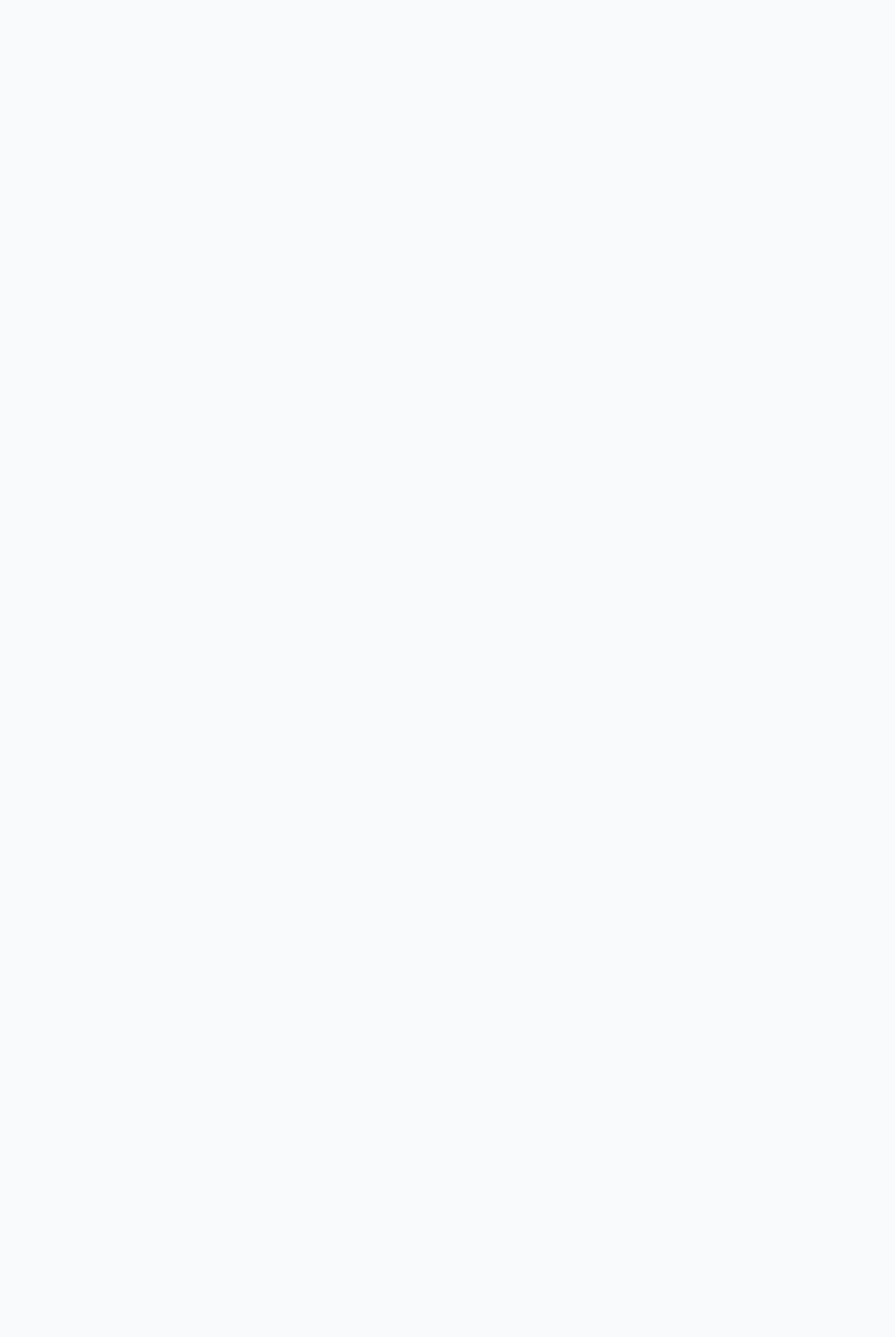
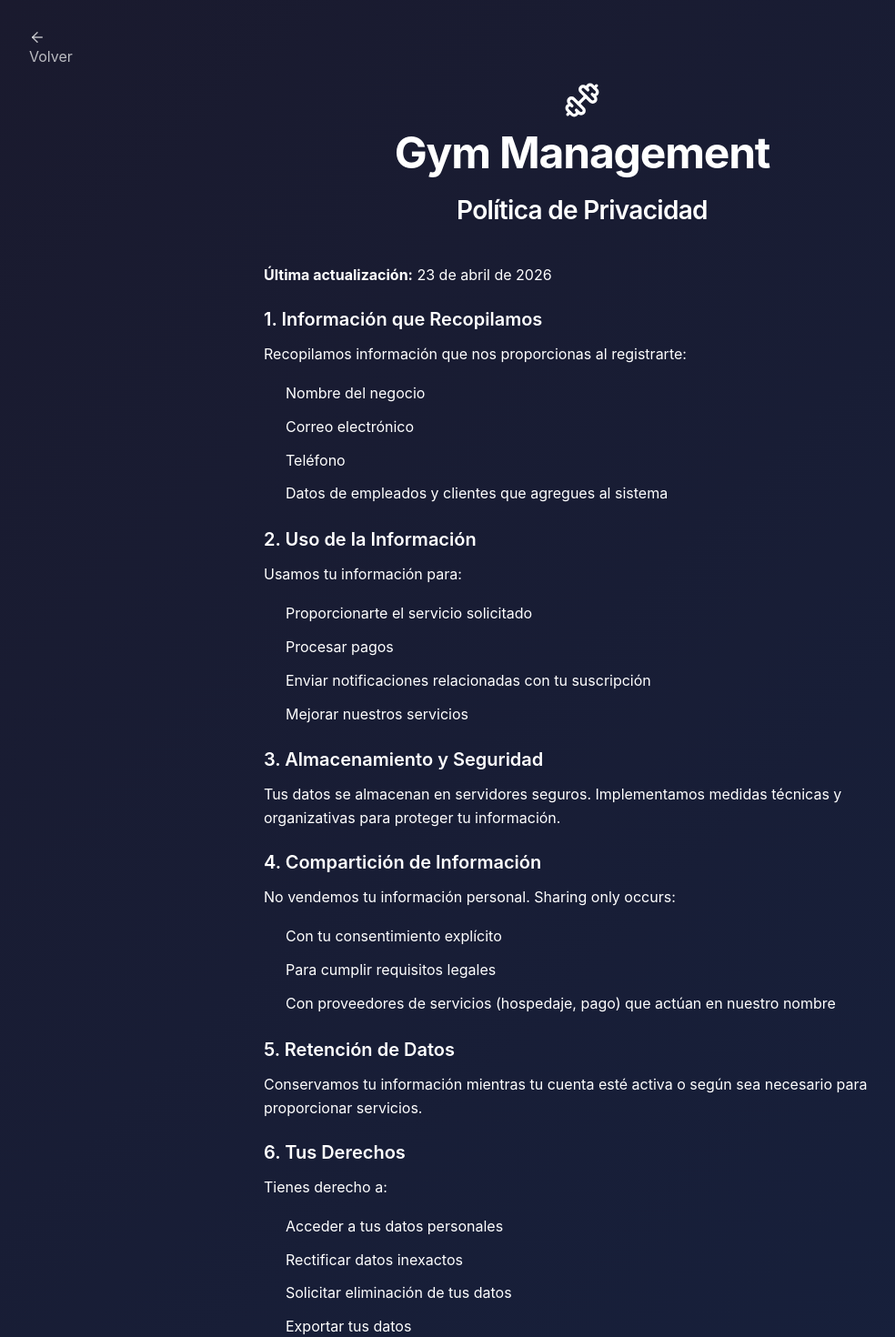
Before and after one commit to Dennis-9430/gym-management, a React (Vite) app: page /privacy in a window 1280 px wide. Before the commit this address had no page. Shown: the top 1470 px of the page at 91% size, without its empty margins (0-984 px from the left). Before the commit the page ends 800 px from the top, so only its background shows below. Built offline with nearby package versions, Linux system fonts and the light colour scheme.

Commit message:
feat(frontend): Agregar páginas legales

```diff
--- /dev/null
+++ b/src/pages/Privacy.tsx
@@ -0,0 +1,78 @@
+/* Página de Política de Privacidad */
+import { Link } from "react-router-dom";
+import { Dumbbell, ArrowLeft } from "lucide-react";
+import "../styles/register.css";
+
+const Privacy = () => {
+  return (
+    <div className="register-form">
+      <Link to="/register" className="register-form__back">
+        <ArrowLeft size={18} /> Volver
+      </Link>
+
+      <div className="register-form__header">
+        <div className="register-landing__brand" style={{ marginBottom: "1rem" }}>
+          <Dumbbell size={40} />
+          <h1>Gym Management</h1>
+        </div>
+        <h2>Política de Privacidad</h2>
+      </div>
+
+      <div className="legal-content">
+        <p><strong>Última actualización:</strong> 23 de abril de 2026</p>
+
+        <h3>1. Información que Recopilamos</h3>
+        <p>Recopilamos información que nos proporcionas al registrarte:</p>
+        <ul>
+          <li>Nombre del negocio</li>
+          <li>Correo electrónico</li>
+          <li>Teléfono</li>
+          <li>Datos de empleados y clientes que agregues al sistema</li>
+        </ul>
+
+        <h3>2. Uso de la Información</h3>
+        <p>Usamos tu información para:</p>
+        <ul>
+          <li>Proporcionarte el servicio solicitado</li>
+          <li>Procesar pagos</li>
+          <li>Enviar notificaciones relacionadas con tu suscripción</li>
+          <li>Mejorar nuestros servicios</li>
+        </ul>
+
+        <h3>3. Almacenamiento y Seguridad</h3>
+        <p>Tus datos se almacenan en servidores seguros. Implementamos medidas técnicas y organizativas para proteger tu información.</p>
+
+        <h3>4. Compartición de Información</h3>
+        <p>No vendemos tu información personal. Sharing only occurs:</p>
+        <ul>
+          <li>Con tu consentimiento explícito</li>
+          <li>Para cumplir requisitos legales</li>
+          <li>Con proveedores de servicios (hospedaje, pago) que actúan en nuestro nombre</li>
+        </ul>
+
+        <h3>5. Retención de Datos</h3>
+        <p>Conservamos tu información mientras tu cuenta esté activa o según sea necesario para proporcionar servicios.</p>
+
+        <h3>6. Tus Derechos</h3>
+        <p>Tienes derecho a:</p>
+        <ul>
+          <li>Acceder a tus datos personales</li>
+          <li>Rectificar datos inexactos</li>
+          <li>Solicitar eliminación de tus datos</li>
+          <li>Exportar tus datos</li>
+        </ul>
+
+        <h3>7. Niños</h3>
+        <p>Nuestro servicio no está dirigido a menores de 13 años.</p>
+
+        <h3>8. Cambios a esta Política</h3>
+        <p>Podemos modificar esta política. Te notificaremos de cambios significativos.</p>
+
+        <h3>9. Contacto</h3>
+        <p>Para preguntas sobre privacidad: pinzonfabricio9430@gmail.com</p>
+      </div>
+    </div>
+  );
+};
+
+export default Privacy;
--- /dev/null
+++ b/src/pages/Terms.tsx
@@ -0,0 +1,56 @@
+/* Página de Términos y Condiciones */
+import { Link } from "react-router-dom";
+import { Dumbbell, ArrowLeft } from "lucide-react";
+import "../styles/register.css";
+
+const Terms = () => {
+  return (
+    <div className="register-form">
+      <Link to="/register" className="register-form__back">
+        <ArrowLeft size={18} /> Volver
+      </Link>
+
+      <div className="register-form__header">
+        <div className="register-landing__brand" style={{ marginBottom: "1rem" }}>
+          <Dumbbell size={40} />
+          <h1>Gym Management</h1>
+        </div>
+        <h2>Términos y Condiciones</h2>
+      </div>
+
+      <div className="legal-content">
+        <p><strong>Última actualización:</strong> 23 de abril de 2026</p>
+
+        <h3>1. Aceptación de Términos</h3>
+        <p>Al acceder y utilizar Gym Management, aceptas vincularte por estos términos. Si no estás de acuerdo, no utilices el servicio.</p>
+
+        <h3>2. Descripción del Servicio</h3>
+        <p>Gym Management es una plataforma SaaS de gestión para gimnasios que incluye:</p>
+        <ul>
+          <li>Gestión de clientes y membresías</li>
+          <li>Control de inventario de productos</li>
+          <li>Punto de venta (POS)</li>
+          <li>Reportes financieros</li>
+          <li>Gestión de empleados</li>
+        </ul>
+
+        <h3>3. Cuentas de Usuario</h3>
+        <p>Eres responsable de mantener la confidencialidad de tu cuenta y contraseña. Notifica inmediatamente cualquier uso no autorizado.</p>
+
+        <h3>4. Pago y Suscripción</h3>
+        <p>Los planes Basic ($20/mes) y Premium ($30/mes) se renuevan automáticamente. Puedes cancelar en cualquier momento desde tu panel.</p>
+
+        <h3>5. Uso Aceptable</h3>
+        <p>No puedes usar el servicio para fines ilegales o no autorizados. Nos reservamos el derecho de suspender cuentas que infrinjan estos términos.</p>
+
+        <h3>6. Limitación de Responsabilidad</h3>
+        <p>El servicio se provee "tal cual". No garantizamos disponibilidad continua ni precisión de datos.</p>
+
+        <h3>7. Contacto</h3>
+        <p>Para preguntas sobre estos términos: pinzonfabricio9430@gmail.com</p>
+      </div>
+    </div>
+  );
+};
+
+export default Terms;
--- a/src/router/AppRouter.tsx
+++ b/src/router/AppRouter.tsx
@@ -8,6 +8,10 @@ import { ProtectedRoute } from "../components/common/ProtectedRoute";
 // Páginas con lazy loading para code splitting
 // Relacionado con: vite.config.ts (manualChunks)
 const Login = lazy(() => import("../pages/Login"));
+const Register = lazy(() => import("../pages/Register"));
+const Renew = lazy(() => import("../pages/Renew"));
+const Terms = lazy(() => import("../pages/Terms"));
+const Privacy = lazy(() => import("../pages/Privacy"));
 const Dashboard = lazy(() => import("../pages/Dashboard"));
 const FormClients = lazy(() => import("../pages/clients/FormClients"));
 const RegisterClient = lazy(() => import("../pages/clients/RegistetClient"));
@@ -43,6 +47,10 @@ function AppRouter() {
       <Suspense fallback={<PageLoader />}>
         <Routes>
           <Route path="/" element={<Login />} />
+          <Route path="/register" element={<Register />} />
+          <Route path="/renew" element={<Renew />} />
+          <Route path="/terms" element={<Terms />} />
+          <Route path="/privacy" element={<Privacy />} />
           <Route element={<ProtectedRoute />}>
             <Route element={<MainLayout />}>
               <Route path="/dashboard" element={<Dashboard />} />
```
